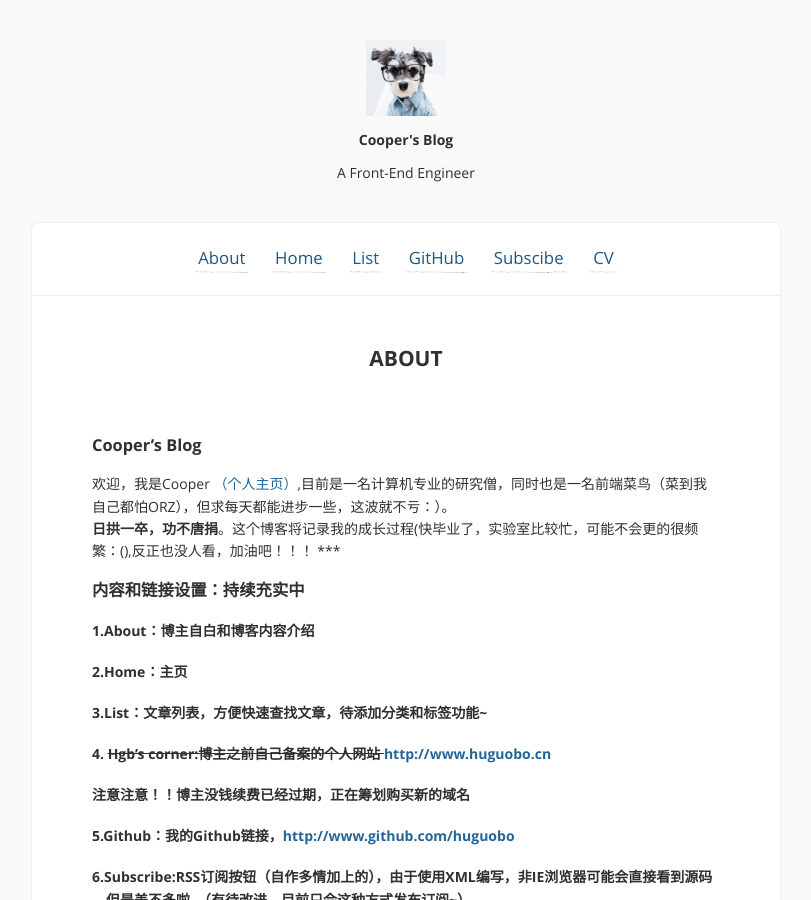
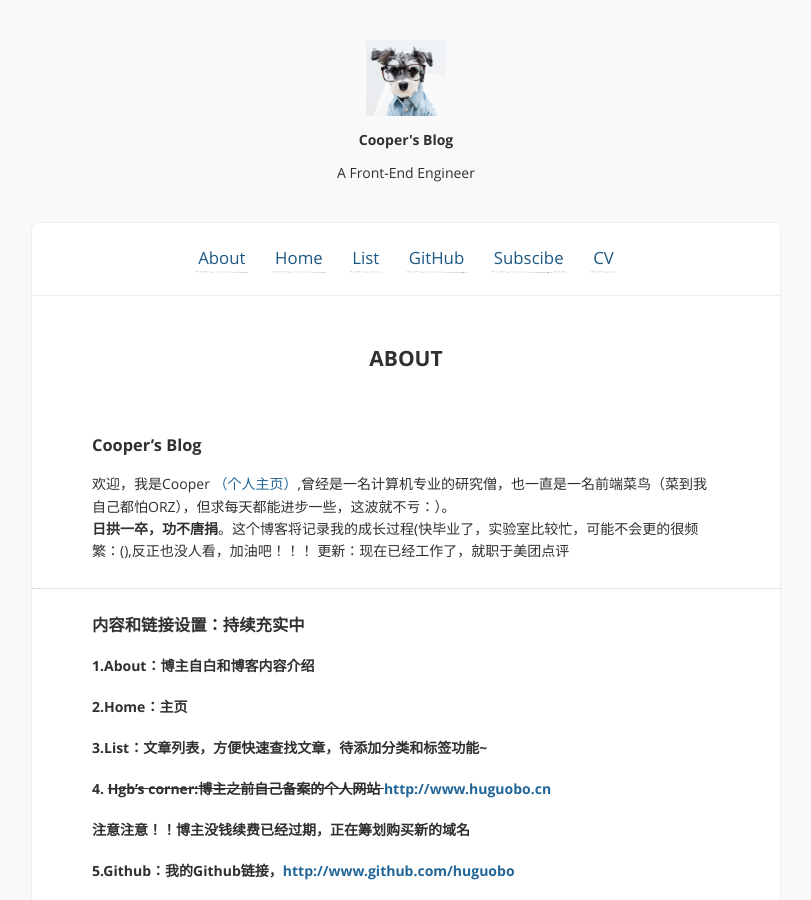
Before and after one commit to huguobo/old-blog, a Jekyll site: the page built from about.md, in a window 1280 px wide and 900 px high. Shown: the whole window, without its empty margins (234-1045 px from the left). Built offline with Jekyll 4.4.1, drawn with Linux system fonts in a browser that asks for light colours.

Commit message:
Update about.md

```diff
--- a/about.md
+++ b/about.md
@@ -3,7 +3,8 @@ layout: page
 title: About
 ---
 ### Cooper's Blog
-欢迎，我是Cooper [（个人主页）](http://www.huguobo.cn),目前是一名计算机专业的研究僧，同时也是一名前端菜鸟（菜到我自己都怕ORZ），但求每天都能进步一些，这波就不亏：）。<br/>**日拱一卒，功不唐捐**。这个博客将记录我的成长过程(快毕业了，实验室比较忙，可能不会更的很频繁：(),反正也没人看，加油吧！！！
+欢迎，我是Cooper [（个人主页）](http://www.huguobo.cn),曾经是一名计算机专业的研究僧，也一直是一名前端菜鸟（菜到我自己都怕ORZ），但求每天都能进步一些，这波就不亏：）。<br/>**日拱一卒，功不唐捐**。这个博客将记录我的成长过程(快毕业了，实验室比较忙，可能不会更的很频繁：(),反正也没人看，加油吧！！！ 更新：现在已经工作了，就职于美团点评
+
 ***
 ### 内容和链接设置：持续充实中
 #### 1.About：博主自白和博客内容介绍
```
